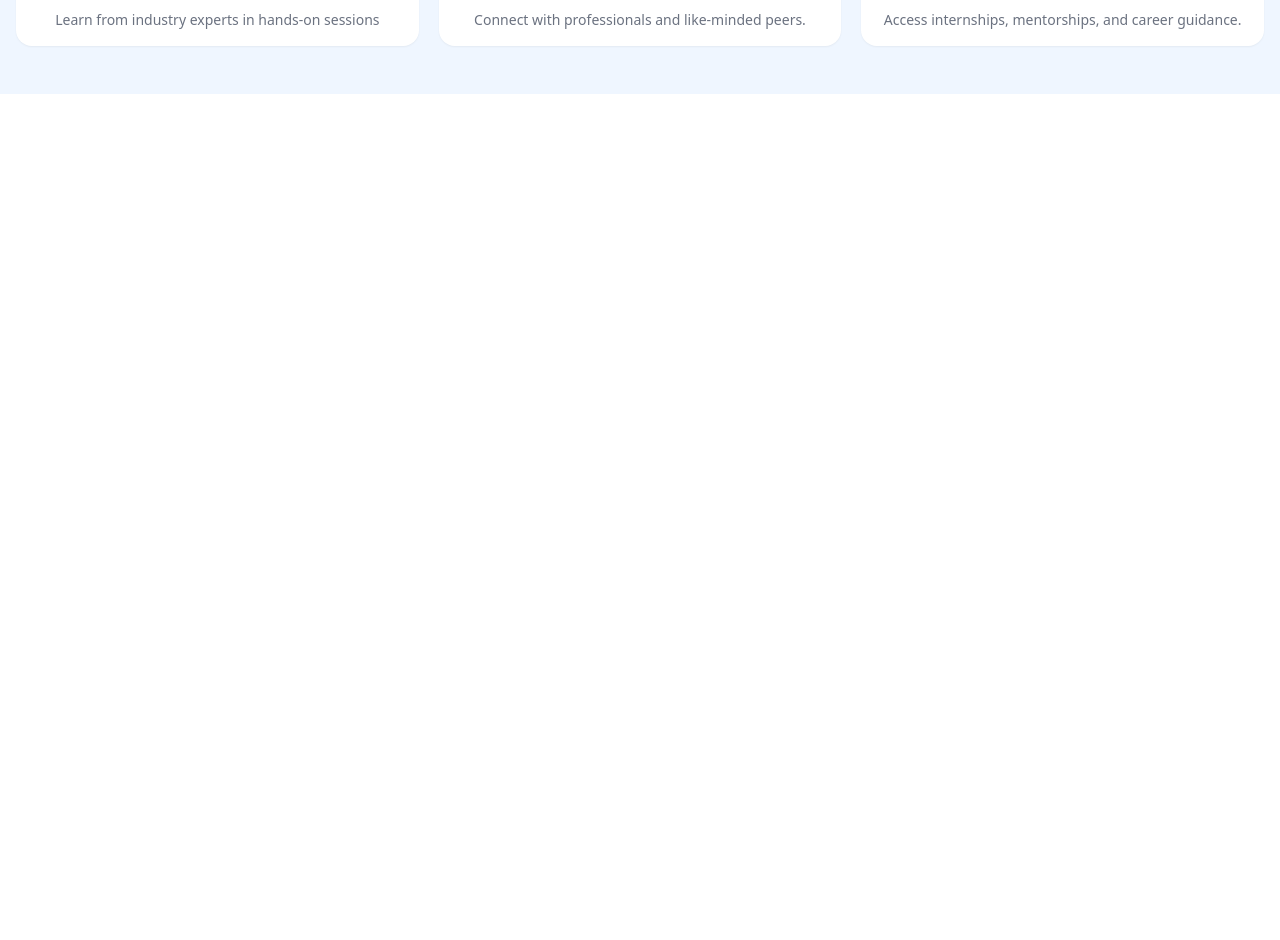
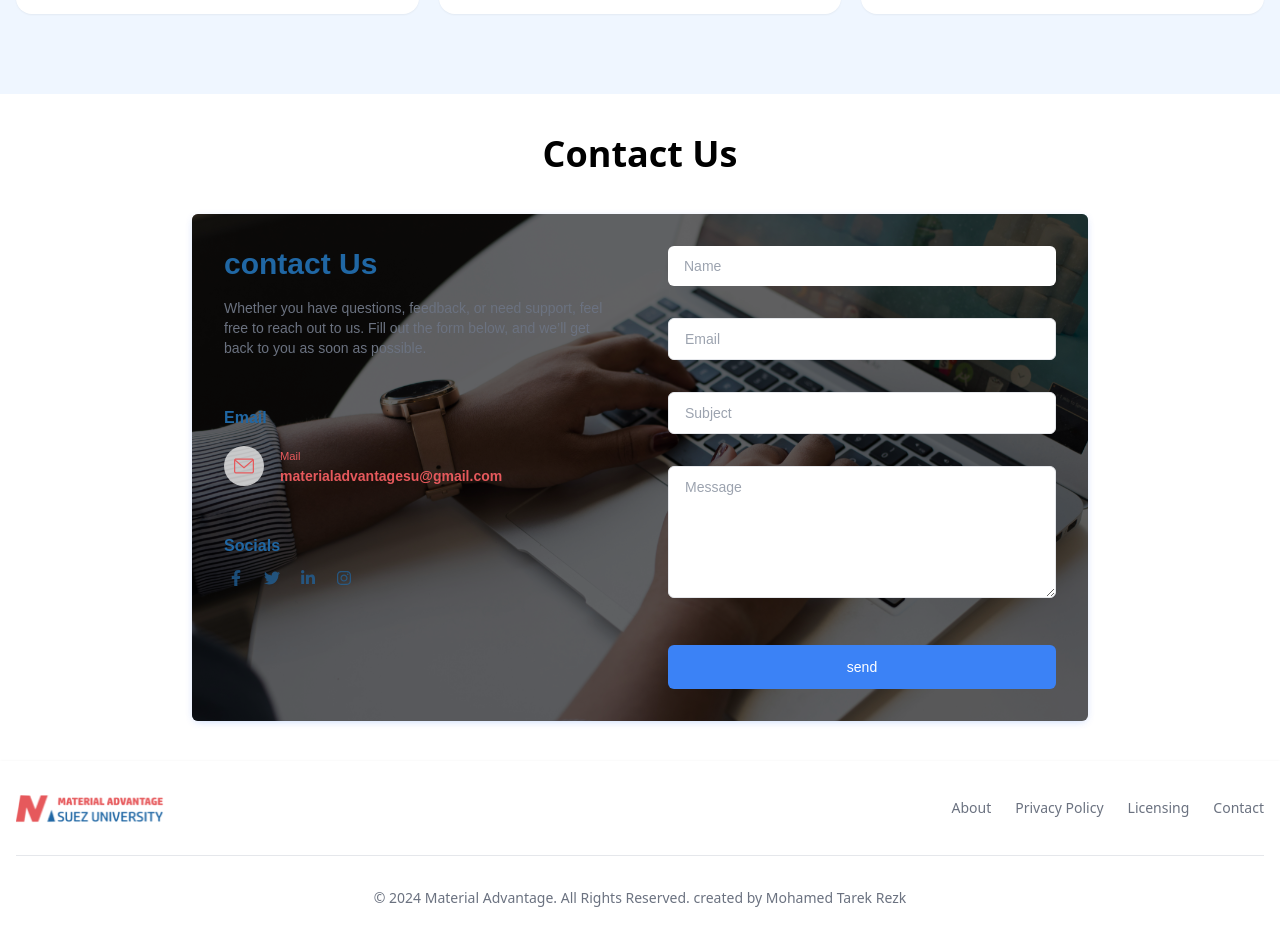
Before and after one commit to mohammed-tarek-rezk/ma-registration-frontEnd, a React (Create React App) app: page / in a window 1280 px wide. Shown: the part 1680-2620 px from the top of the page. Before the commit the page ends 1774 px from the top, so only its background shows below. Built offline with nearby package versions, Linux system fonts and the light colour scheme.

Commit message:
first version of all home bage

```diff
--- a/package.json
+++ b/package.json
@@ -8,6 +8,7 @@
     "@testing-library/jest-dom": "^5.17.0",
     "@testing-library/react": "^13.4.0",
     "@testing-library/user-event": "^13.5.0",
+    "axios": "^1.7.7",
     "gsap": "^3.12.5",
     "react": "^18.3.1",
     "react-dom": "^18.3.1",
@@ -18,6 +19,7 @@
     "react-slick": "^0.30.2",
     "slick-carousel": "^1.8.1",
     "swiper": "^11.1.12",
+    "validator": "^13.12.0",
     "web-vitals": "^2.1.4"
   },
   "scripts": {
--- a/src/components/Benifits.js
+++ b/src/components/Benifits.js
@@ -8,6 +8,7 @@ import Benfit from './Benfit';
 import { useGSAP } from '@gsap/react'
 import gsap from 'gsap'
 import { ScrollTrigger } from 'gsap/all';
+import SubHeader from './SubHeader';
 function Benifits() {
     gsap.registerPlugin(ScrollTrigger)
     useGSAP(()=>{
@@ -24,10 +25,14 @@ function Benifits() {
         {id:3 , title: "Career Development", des: "Access internships, mentorships, and career guidance." , icon: FaBriefcase }
     ]
   return (
-    <div className='bg-blue-50 py-12'>
-        <Container className="benefits-cont">
+    <div className='bg-blue-50 '>
+        <Container className="benefits-cont py-10">
+            <SubHeader></SubHeader>
             <SectionHeader title={"Benefits"}/>
-            <div className='grid grid-cols-1 md:grid-cols-3 gap-5 benefits-box'>
+            <SubHeader>
+                what will you gain?
+            </SubHeader>
+            <div className='grid grid-cols-1 md:grid-cols-3 gap-5 benefits-box my-10'>
                 {benfits.map((el)=> <Benfit benfit={el} key={el.id}/>)}
             </div>
         </Container>
--- /dev/null
+++ b/src/components/ContactUs.js
@@ -0,0 +1,178 @@
+import React, { useEffect, useState } from "react";
+import SectionHeader from "./SectionHeader";
+import { Link } from "react-router-dom";
+import { useSelector } from "react-redux";
+import HeaderLinkIcon from "./HeaderLinkIcon";
+import img from "./../images/ma-logo.png"
+import validator from "validator";
+import axios from "axios";
+function ContactUs() {
+    let [name , setName] = useState("")
+    let [email , setEmail] = useState("")
+    let [message , setMessage] = useState("")
+    let [submiting , setSubmiting] = useState(false)
+    let [subject , setSubject] = useState("")
+    let [errors , setErrors] = useState([])
+    let [done , setDone] = useState(false)
+  let nav = useSelector((state) => state.navLink);
+    console.log(errors.find((el)=> el.id === 0))
+  const submitHandler = (e)=>{
+    e.preventDefault();
+    setSubmiting(true)
+    //geting data
+    let theName = name.trim().toLowerCase()
+    let theEmail = email.trim().toLowerCase()
+    let theSubject = subject.trim().toLowerCase()
+    let theMessage = message.trim().toLowerCase()
+    //validating data
+    let errors = []
+    //validaing name
+    if(validator.isEmpty(theName)){
+        errors.push({id: 0 , message: "Name is Required.........."})
+    }
+    if(!/\w{2,}\s\w+/.test(theName)){
+        errors.push({id: 1 , message: "Enter your full Name........."})
+    }
+    //validaing Email
+    if(validator.isEmpty(theEmail)){
+        errors.push({id: 2 , message: "Email is Required.........."})
+    }
+    if(!validator.isEmail(theEmail)){
+        errors.push({id: 3 , message: "Enter your Email correctly........."})
+    }
+    //subject validator
+    if(validator.isEmpty(theSubject)){
+        errors.push({id: 4 , message: "Subject is Required.........."})
+    }
+    //message validator
+    if(validator.isEmpty(theMessage)){
+        errors.push({id: 5 , message: "message is Required.........."})
+    }
+
+    if(errors.length > 0){
+        setErrors(errors);
+        setSubmiting(false)
+        return;
+    }
+
+    try{
+        axios.post("https://sheet.best/api/sheets/83d35a20-fed7-4dd7-8da3-b55019e17ebd", {name , email , subject , message}).then(()=> {
+            setDone(true);
+            setTimeout(() => {
+                setDone(false)
+            }, 1000);
+            document.querySelectorAll("form input").forEach((el)=>{
+                el.value = ""
+            })
+            document.querySelector("textarea").value = ""
+            setSubmiting(false)
+            setErrors([])
+        }).catch(()=> {setErrors([{id: 6 , message: "try again with valid data" }]); setSubmiting(false)})
+    }catch{
+        setErrors([{id: 6 , message: "try again with valid data" }])
+        setSubmiting(false)
+    }
+
+  }
+  return (
+    <div>
+      <SectionHeader title="Contact Us" />
+      <div className="mt-6 ">
+        <div
+          className="grid relative overflow-hidden contact-words sm:grid-cols-2 items-start gap-14 p-8 mx-auto max-w-4xl bg-white shadow-[0_2px_10px_-3px_rgba(6,81,237,0.3)] rounded-md font-[sans-serif]"
+          style={{ backgroundImage: `url(${img})`, backgroundSize: "cover" }}
+        >
+          <div className="layout"></div>
+          <div className="relative z-10">
+            <h1 className="text-main text-3xl font-extrabold">contact Us</h1>
+            <p className="text-sm text-gray-500 mt-4">
+              Whether you have questions, feedback, or need support, feel free
+              to reach out to us. Fill out the form below, and we’ll get back to
+              you as soon as possible.
+            </p>
+
+            <div className="mt-12">
+              <h2 className="text-main text-base font-bold">Email</h2>
+              <ul className="mt-4">
+                <li className="flex items-center">
+                  <div className="bg-[#e6e6e6cf] h-10 w-10 rounded-full flex items-center justify-center shrink-0">
+                    <svg
+                      xmlns="http://www.w3.org/2000/svg"
+                      width="20px"
+                      height="20px"
+                      fill="#e6595c"
+                      viewBox="0 0 479.058 479.058"
+                    >
+                      <path
+                        d="M434.146 59.882H44.912C20.146 59.882 0 80.028 0 104.794v269.47c0 24.766 20.146 44.912 44.912 44.912h389.234c24.766 0 44.912-20.146 44.912-44.912v-269.47c0-24.766-20.146-44.912-44.912-44.912zm0 29.941c2.034 0 3.969.422 5.738 1.159L239.529 264.631 39.173 90.982a14.902 14.902 0 0 1 5.738-1.159zm0 299.411H44.912c-8.26 0-14.971-6.71-14.971-14.971V122.615l199.778 173.141c2.822 2.441 6.316 3.655 9.81 3.655s6.988-1.213 9.81-3.655l199.778-173.141v251.649c-.001 8.26-6.711 14.97-14.971 14.97z"
+                        data-original="#000000"
+                      />
+                    </svg>
+                  </div>
+                  <Link
+                    to={"mailto:materialadvantagesu@gmail.com"}
+                    className="text-submain text-sm ml-4"
+                  >
+                    <small className="block">Mail</small>
+                    <strong>materialadvantagesu@gmail.com</strong>
+                  </Link>
+                </li>
+              </ul>
+            </div>
+
+            <div className="mt-12">
+              <h2 className="text-main text-base font-bold">Socials</h2>
+              <div className="flex gap-3 my-3">
+                {nav.map((el) => (
+                  <HeaderLinkIcon link={el.link} title={el.title} />
+                ))}
+              </div>
+            </div>
+          </div>
+
+          <form className="ml-auo relative z-10 space-y-4" onSubmit={submitHandler}>
+              <div className="text-submain text-sm -mt-4">{errors?.find((el)=> el.id === 6)?.message}</div>
+            <input
+              type="text"
+              placeholder="Name"
+              className="w-full text-gray-800 rounded-md py-2.5 px-4 focus:outline-none text-sm "
+              onChange={(e)=> setName(e.target.value)}
+            />
+            <div className="text-submain text-sm -mt-4">{errors?.find((el)=> el.id === 0)?.message || errors?.find((el)=> el.id === 1)?.message}</div>
+            <input
+              type="text"
+              placeholder="Email"
+              className="w-full text-gray-800 rounded-md py-2.5 px-4 border text-sm outline-none"
+              onChange={(e)=> setEmail(e.target.value)}
+            />
+            <div className="text-submain text-sm -mt-4">{errors?.find((el)=> el.id === 2)?.message || errors?.find((el)=> el.id === 3)?.message}</div>
+            <input
+              type="text"
+              placeholder="Subject"
+              className="w-full text-gray-800 rounded-md py-2.5 px-4 border text-sm outline-none"
+              onChange={(e)=> setSubject(e.target.value)}
+            />
+            <div className="text-submain text-sm -mt-4">{errors?.find((el)=> el.id === 4)?.message}</div>
+            <textarea
+              placeholder="Message"
+              rows="6"
+              className="w-full text-gray-800 rounded-md px-4 border text-sm pt-2.5 outline-none"
+              onChange={(e)=> setMessage(e.target.value)}
+            ></textarea>
+            <div className="text-submain text-sm -mt-4">{errors?.find((el)=> el.id === 5)?.message}</div>
+            <button
+              type="submit"
+
+              className={`text-white bg-blue-500 hover:bg-blue-600 rounded-md text-sm px-4 py-3 w-full !mt-6 ${submiting? " pointer-events-none":""} `}
+            >
+              {submiting ? "submitting.........": "send"}
+            </button>
+            {done && <div className="bg-white px-1 py-1 rounded-lg text-green-900"> data sended successfully..... </div>}
+          </form>
+        </div>
+      </div>
+    </div>
+  );
+}
+
+export default ContactUs;
--- /dev/null
+++ b/src/components/Footer.js
@@ -0,0 +1,40 @@
+import React from 'react'
+import { Link } from 'react-router-dom'
+import Logo from './Logo'
+
+function Footer() {
+  return (
+    // <div className='mt-5 py-5 text-center bg-gray-900 text-white'>© 2024 MA. All Rights Reserved.</div>
+    <footer>
+
+
+<footer class="bg-white mt-10 shadow dark:bg-gray-900 ">
+    <div class="w-full max-w-screen-xl mx-auto p-4 md:py-8">
+        <div class="sm:flex sm:items-center sm:justify-between">
+            <Logo />
+            <ul class="flex flex-wrap items-center mb-6 text-sm font-medium text-gray-500 sm:mb-0 dark:text-gray-400">
+                <li>
+                    <a href="#" class="hover:underline me-4 md:me-6">About</a>
+                </li>
+                <li>
+                    <a href="#" class="hover:underline me-4 md:me-6">Privacy Policy</a>
+                </li>
+                <li>
+                    <a href="#" class="hover:underline me-4 md:me-6">Licensing</a>
+                </li>
+                <li>
+                    <a href="#" class="hover:underline">Contact</a>
+                </li>
+            </ul>
+        </div>
+        <hr class="my-6 border-gray-200 sm:mx-auto dark:border-gray-700 lg:my-8" />
+        <span class="block text-sm text-gray-500 sm:text-center dark:text-gray-400">© 2024 Material Advantage. All Rights Reserved. created by Mohamed Tarek Rezk</span>
+    </div>
+</footer>
+
+
+    </footer>
+  )
+}
+
+export default Footer
--- a/src/index.css
+++ b/src/index.css
@@ -12,6 +12,10 @@
         radial-gradient(circle 150px at 100% 70%, rgba(255, 0, 0, 0.326) 100% ,  transparent 100%)
 
         ;
+    }
+    .contact-words{
+        background-image: url("./images/landing/it.jpg") !important;
+        background-size: "cover";
     }
     html{
         scroll-behavior: smooth;
--- a/src/pages/Home.js
+++ b/src/pages/Home.js
@@ -4,6 +4,8 @@ import Landing from '../components/Landing'
 import HomeCom from '../components/communities.js/HomeCom';
 import ModifiedCom from '../components/ModifiedCom';
 import Benifits from '../components/Benifits';
+import ContactUs from '../components/ContactUs';
+import Footer from '../components/Footer';
 
 function Home() {
   return (
@@ -12,6 +14,8 @@ function Home() {
     <Landing />
     <ModifiedCom />
     <Benifits />
+    <ContactUs/>
+    <Footer />
     </>
   )
 }
```
Also changed, not shown: 1 other file (tests, documents, lock files or other folders).
